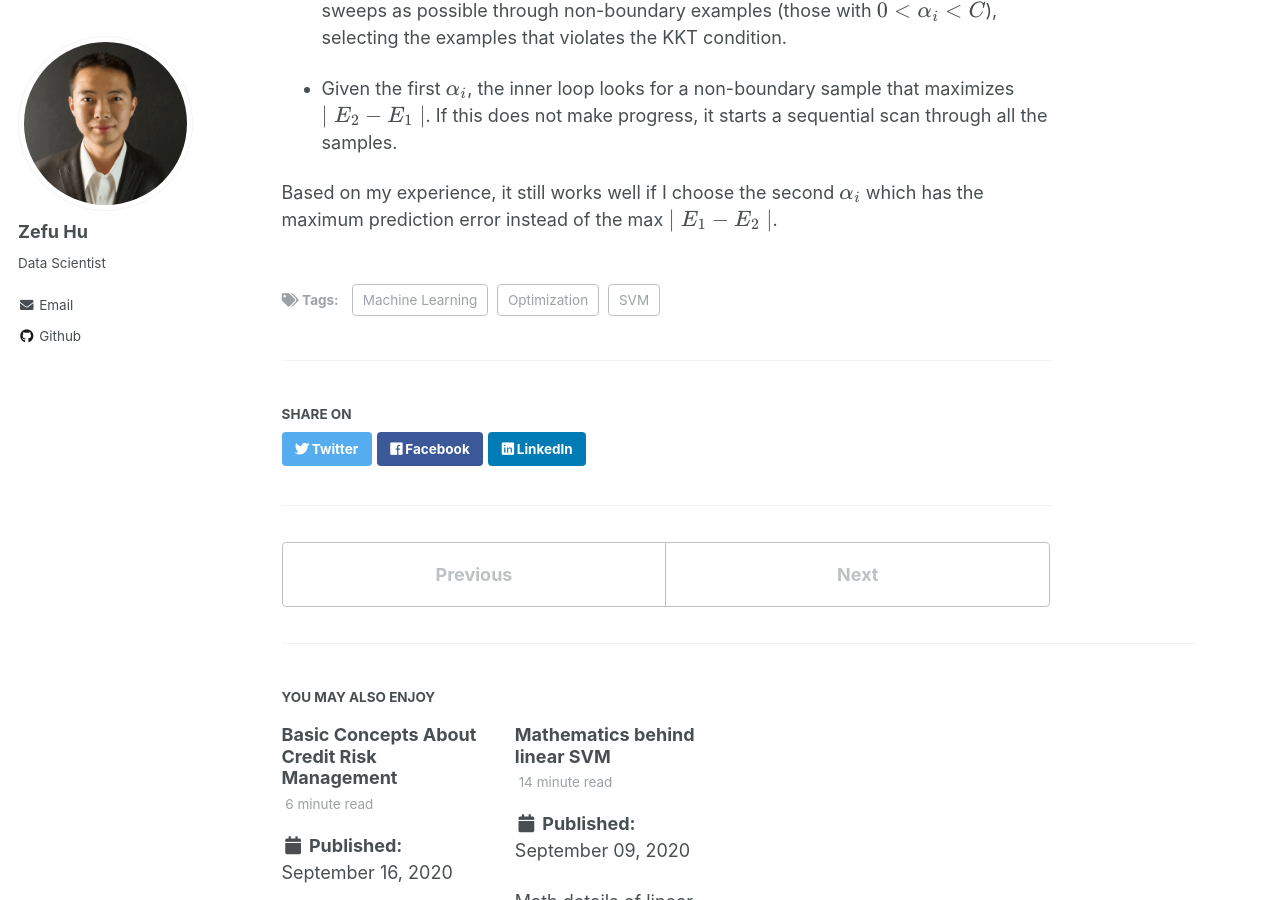
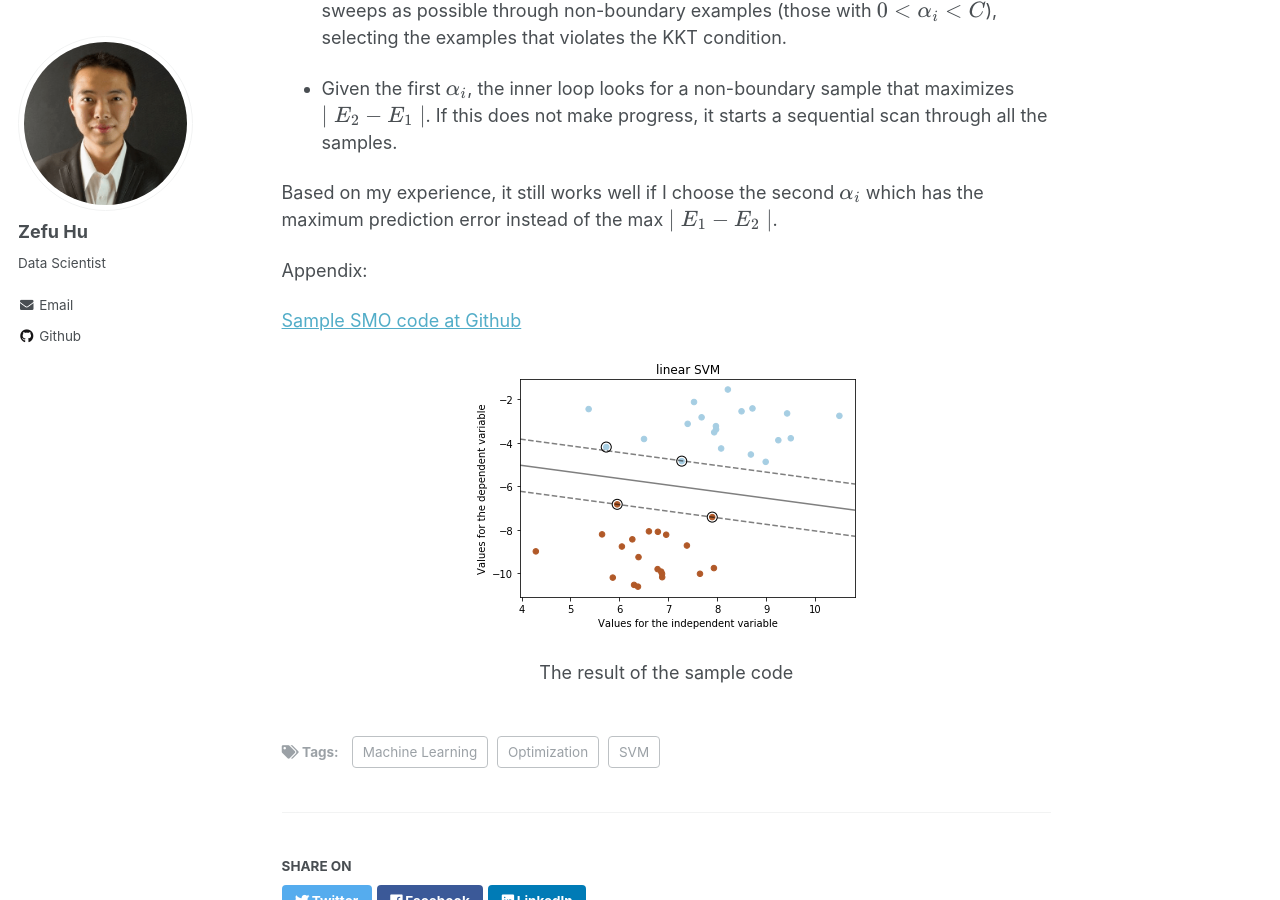
Before and after one commit to Superhzf/Superhzf.github.io, a Jekyll site: the page built from _posts/2020-09-11-blog-post-2.md, in a window 1280 px wide and 900 px high, scrolled down 5411 px. Built offline with Jekyll 4.4.1, drawn with Linux system fonts in a browser that asks for light colours; formulas are drawn with MathJax 3.

Commit message:
type: feat
Add code address to article about SMO

```diff
--- a/_posts/2020-09-11-blog-post-2.md
+++ b/_posts/2020-09-11-blog-post-2.md
@@ -216,3 +216,13 @@ The strategy used by the original paper is
 * Given the first $\alpha_i$, the inner loop looks for a non-boundary sample that maximizes $\mid E_2-E_1\mid$. If this does not make progress, it starts a sequential scan through all the samples.
 
 Based on my experience, it still works well if I choose the second $\alpha_i$ which has the maximum prediction error instead of the max $\mid E_1-E_2\mid$.
+
+Appendix:
+
+[Sample SMO code at Github](https://github.com/Superhzf/MLFromScratch/blob/master/numpy_ml/supervised_learning/support_vector_machine.py)
+<p align="center">
+<img src="/images/sample_smo.png">
+</p>
+<p align="center">
+    The result of the sample code
+</p>
```
Also changed, not shown: _pages/cv.md (+1 -1 lines), images/sample_smo.png (added).
